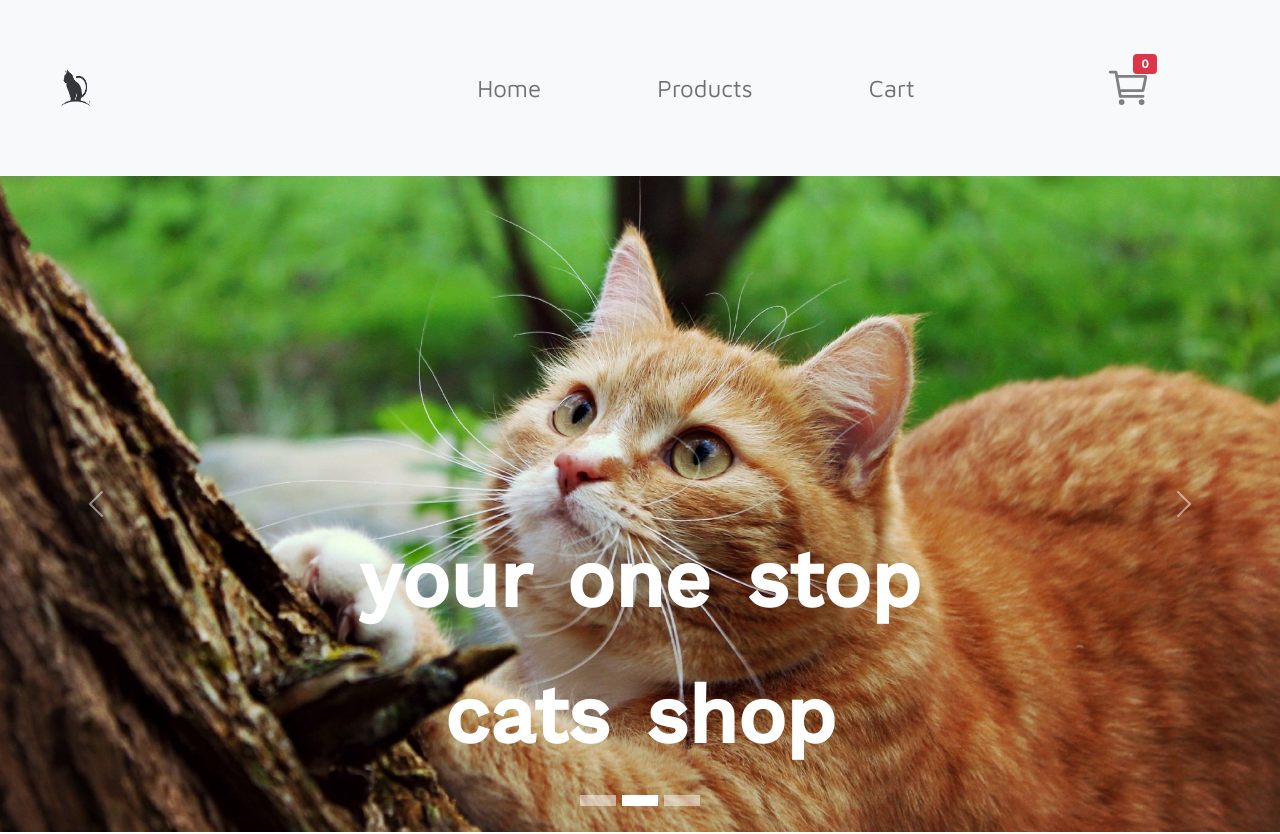
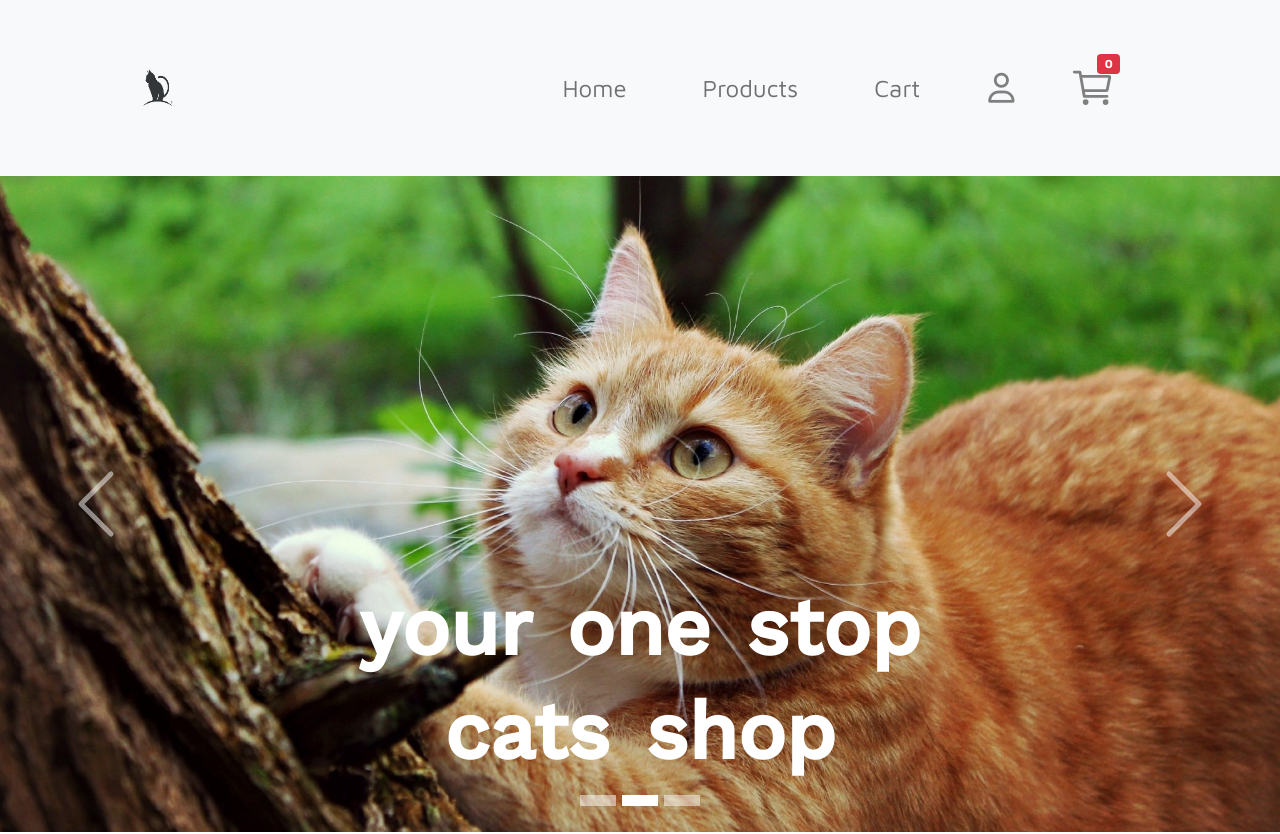
Before and after one commit to saddam-maratouq/Cat_Store, a React (Vite) app: page /home in a window 1280 px wide. Shown: the top 834 px of the page. Built offline with nearby package versions, Linux system fonts and the light colour scheme.

Commit message:
fix nav bar icon flex , fix carsoul Arow, edit hover color service

```diff
--- a/src/components/Cart-icon/CartIcon.jsx
+++ b/src/components/Cart-icon/CartIcon.jsx
@@ -31,7 +31,7 @@ useEffect(() => {
 
 
     return (
-        <div id="cart-icon" >
+        <div className ="cart-icon" >
         <Link   to='cart' >
 
         <IoCartOutline className='cart' color='gray' size="1.9em"   />
--- a/src/components/Cart-icon/cartIcon.style.css
+++ b/src/components/Cart-icon/cartIcon.style.css
@@ -1,4 +1,4 @@
-#cart-icon   {
+.cart-icon   {
     font-size: 24px;
     display: flex;
     align-items: center;
@@ -6,7 +6,7 @@
    right: 10%;
 }
 
-#cart-icon span {
+.cart-icon span {
     font-size: 12px;
     position: absolute;
     bottom: 80%;
@@ -24,7 +24,7 @@
         color: black;
     }
 
-    #cart-icon span {
+    .cart-icon span {
         font-size: 12px;
         position: absolute;
         bottom: 40px;
--- a/src/components/header/Header.jsx
+++ b/src/components/header/Header.jsx
@@ -18,6 +18,7 @@ const Header = () => {
 
 
       <nav className="navbar navbar-expand-lg navbar-light bg-light">
+      <div className="container">
 
         <a className="navbar-brand " to =""> <img src= {logo} width={'150px'} height={'150px'}  alt="logo" />  </a>
         <button className="navbar-toggler" type="button" data-bs-toggle="collapse" data-bs-target="#navbarSupportedContent" aria-controls="navbarSupportedContent" aria-expanded="false" aria-label="Toggle navigation">
@@ -38,10 +39,21 @@ const Header = () => {
               <Link className="nav-link" to="/cart"> Cart   </Link>
             </li>
 
+            <li className="nav-item">
+            <i class=" user-icon fa-regular fa-user"></i>
+            </li>
+
+            <li className="nav-item">
+            <CartIcon/>
+            </li>
+
+
+
           </ul>
 
         </div>
-     <CartIcon/>
+      </div>
+
       </nav>
 
 
--- a/src/components/header/header.css
+++ b/src/components/header/header.css
@@ -5,16 +5,49 @@
 .navbar-nav {
     font-size: 1.5em;
     font-family: 'Maven Pro', sans-serif;
-    margin-right: 20%;
+    margin-left: 20%;
+    display: flex;
+    align-items: center;
 }
-
 
 
 .nav-item {
     transition: 4ms;
-    padding: 50px;
+    padding: 30px;
+}
+
+
+.user-icon {
+    font-size: 30px;
+    color: gray;
+    display: flex;
 }
 
 .nav-link:hover {
-    border-bottom: 2px solid #0B5ED7;
+    color: aqua;
 }
+
+
+/* mobile , Tablet  */
+
+ @media (max-width : 989px ) {
+
+    .nav-item {
+        transition: 0.8s ease-in-out;
+    }
+
+    .nav-item:hover {
+        padding-left: 100px;
+    }
+
+ }
+
+
+ /* Carsoel Arow */
+
+
+ .carousel-control-next-icon, .carousel-control-prev-icon {
+    display: inline-block;
+    width: 7rem;
+    height: 5rem;
+}
--- a/src/pages/home/Feathers/Feathers.css
+++ b/src/pages/home/Feathers/Feathers.css
@@ -38,7 +38,7 @@
 
 
 .card:hover {
-    background-color: green;
+    background-color: var(--Sec-color);
     color: white;
     transform: scale(1.1);
 
--- a/src/pages/home/Home.jsx
+++ b/src/pages/home/Home.jsx
@@ -30,7 +30,7 @@ import Cust from './Customer/Cust'
                 <Carousel fade variant="white"
 
                 autoPlay={true}
-                interval={4000}
+                interval={3000}
 
                 >
 
--- a/src/pages/home/home.css
+++ b/src/pages/home/home.css
@@ -28,7 +28,11 @@
     word-spacing: 10px;
 }
 
-
+.info p {
+    margin-bottom: 0rem;
+    font-weight: 900;
+    margin-top: -1rem;
+}
 
 @media (max-width: 768px) {
 
```
